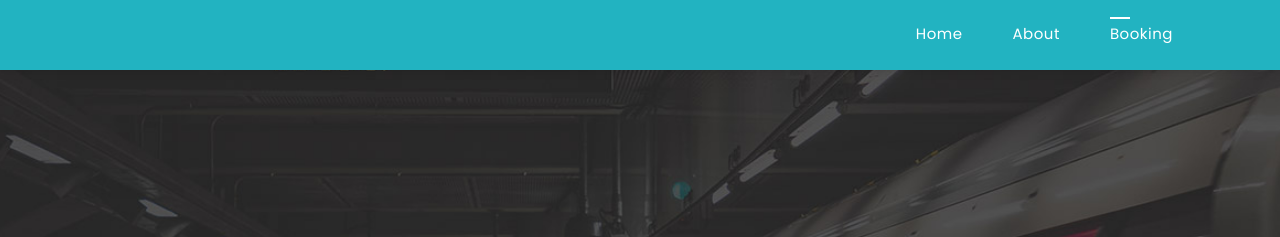
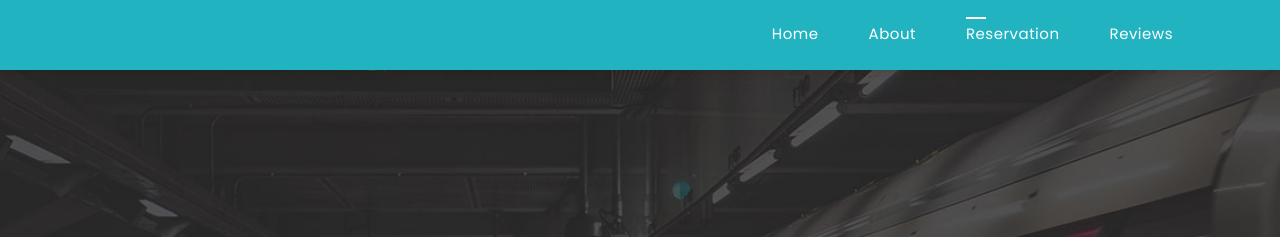
Before and after one commit to AnaghaAjidev/Travel-Booking-Angular-Project, a website: page booking.html in a window 1280 px wide. Shown: the top 237 px of the page. Drawn offline with nearby package versions, Linux system fonts and the light colour scheme.

```diff
--- a/booking.html
+++ b/booking.html
@@ -27,7 +27,8 @@
                 <ul class="nav">
                     <li><a href="index.html">Home</a></li>
                     <li><a href="about.html">About</a></li>
-                    <li><a href="booking.html" class="active">Booking</a></li>
+                    <li><a href="booking.html" class="active">Reservation</a></li>
+                    <li><a href="reviews.html">Reviews</a></li>
                 </ul>
             </nav>
         </div>
```
Also changed, not shown: reviews.html (+1 -1 lines).
